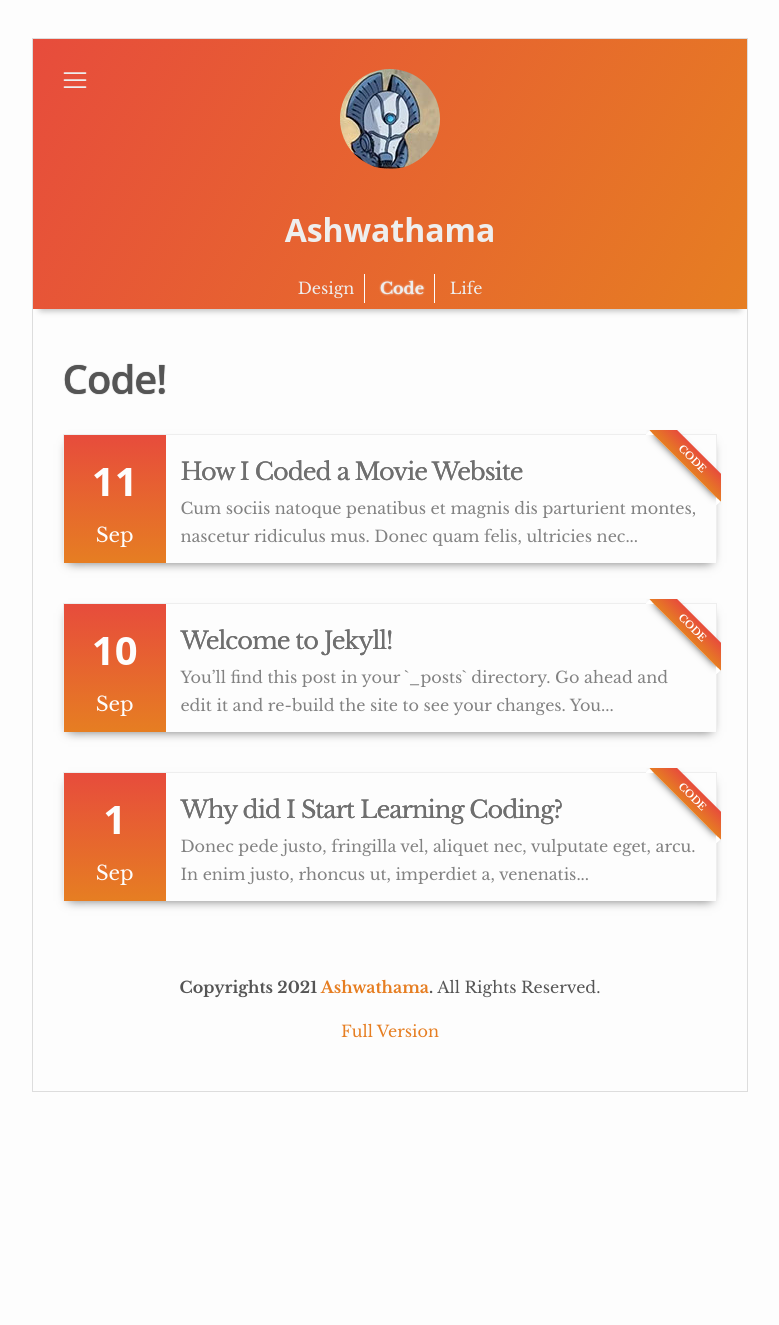
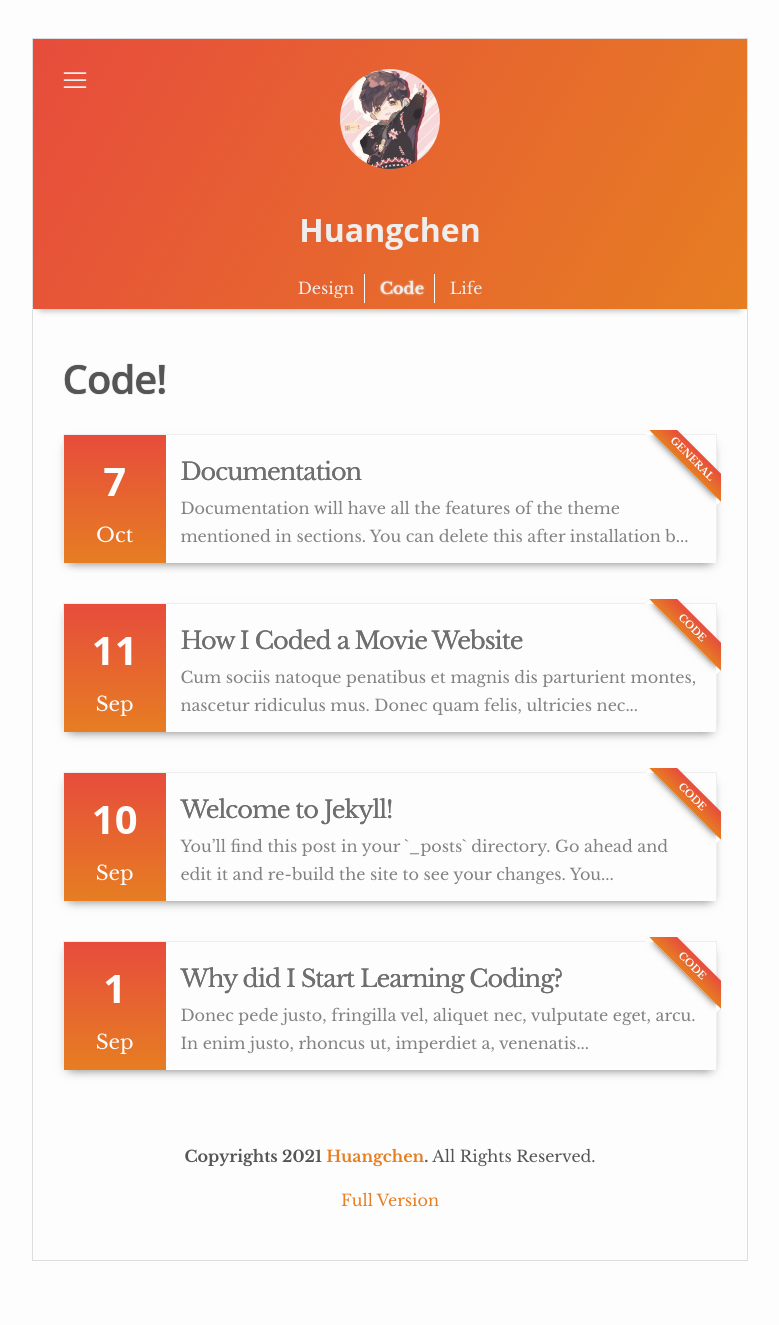
Before and after one commit to huangcjay/huangcjay.github.io, a Jekyll site: the page built from _pages/code.html, in a window 1280 px wide. Shown: the whole page, without its empty margins (250-1029 px from the left). Built offline with Jekyll 4.4.1, drawn with Linux system fonts in a browser that asks for light colours; before the commit the page ends 1156 px from its top, so only the background shows below that.

```diff
--- a/_config.yml
+++ b/_config.yml
@@ -6,7 +6,7 @@
 # 'jekyll serve'. If you change this file, please restart the server process.
 
 # Site settings
-title: Ashwathama
+title: Huangchen
 description: > # this means to ignore newlines until "baseurl:"
  Ashwathama is a minimal website with an app like design. It also features card layouts for website elements.
 baseurl: "/ashwath" # the subpath of your site, e.g. /blog
@@ -48,12 +48,12 @@ markdown: kramdown
 include: [_pages] # Includes files inside _pages directory [Do not remove this]
 
 author:
-  name: Ashwathama
+  name: Huangchen
   image: ashwat.jpg # The author image will be shown on the header. Place this image in /images/ folder.
   about: Ashwathama is a sage who wrote Mahabharatha. He is the son of Drona. He fought on the Kaurava side against the Pandavas. He put up a pretty good fight with mighty Bhima.
-  twitter: webjeda  # https://twitter.com/ is automatically added
-  facebook: webjeda # https://facebook.com/ is automatically added
-  email: hello@webjeda.com # mailto: is automatically added
+  twitter: Huangchen  # https://twitter.com/ is automatically added
+  facebook: Huangchen # https://facebook.com/ is automatically added
+  email: jayhc22436@163.com # mailto: is automatically added
 
 gems:
   - jekyll-seo-tag
```
Also changed, not shown: _posts/2016-10-07-documentation.md (+2 -1 lines), images/ashwat.jpg.
